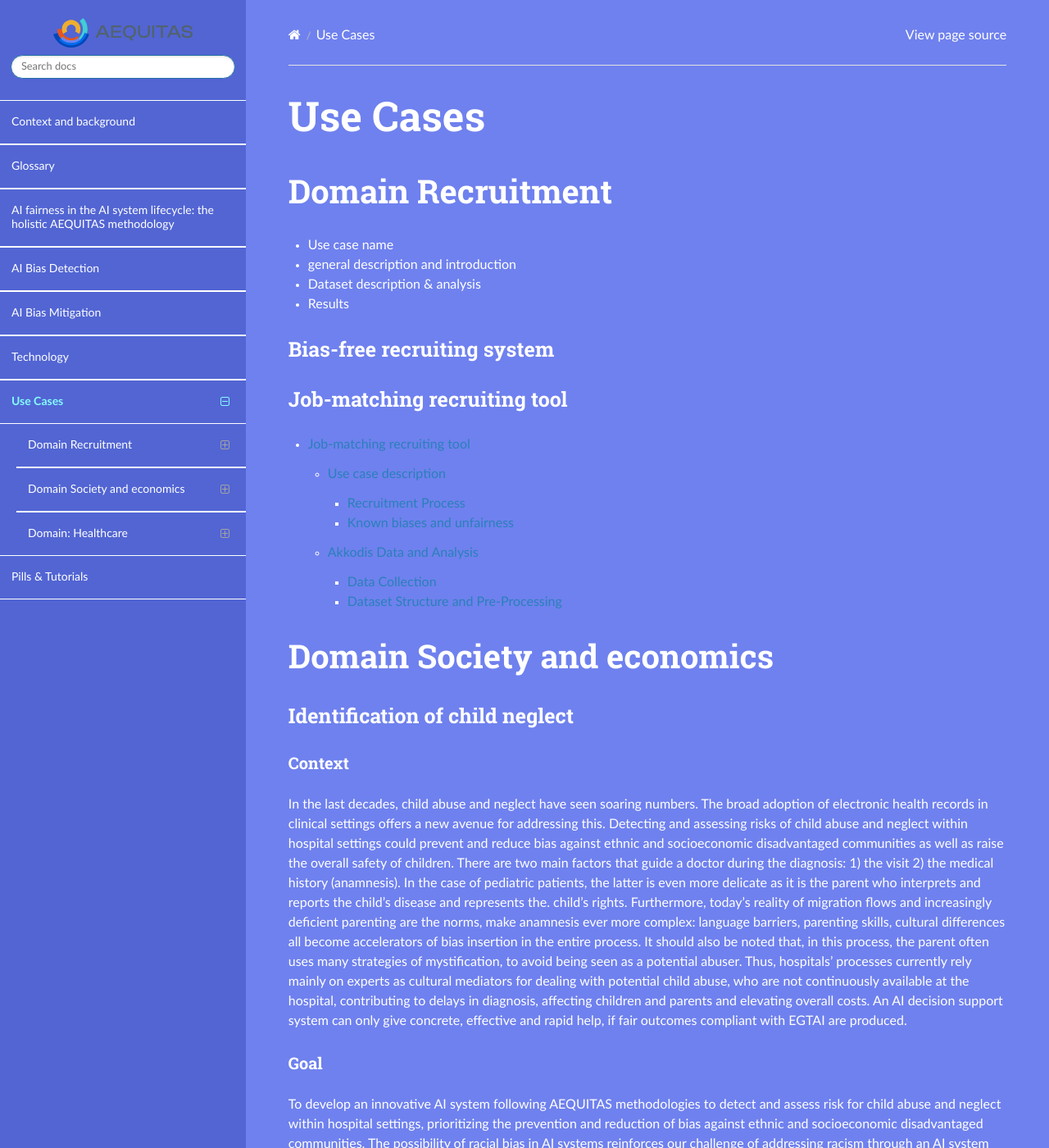
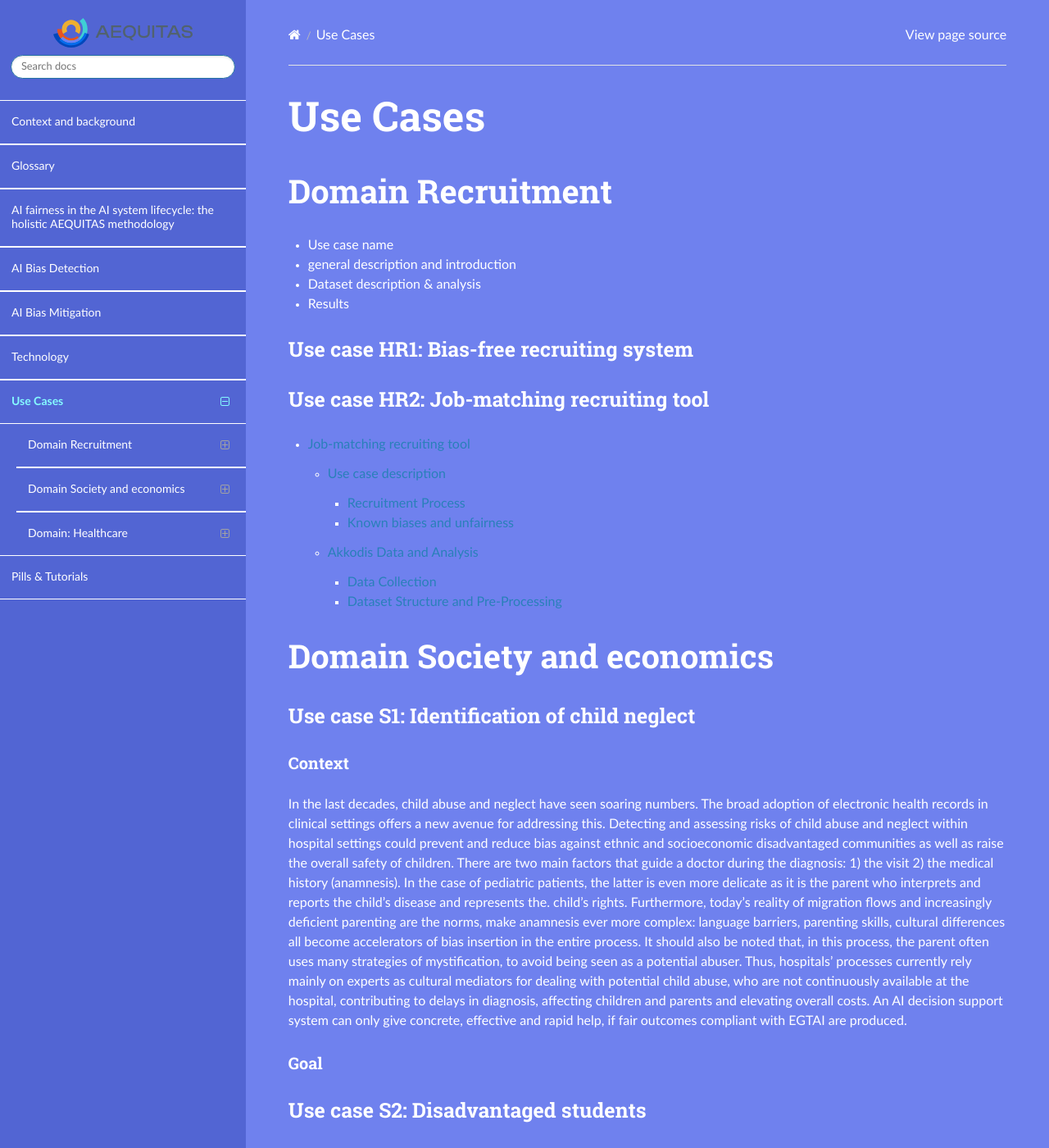
Before and after one commit to aequitas-aod/aequitas-home, a Sphinx documentation site: the page built from docs/source/usecases.rst, in a window 1280 px wide and 1400 px high. Shown: the whole window at 82% size. Built offline with Sphinx 7.4.7 and the Read the Docs theme 3.1.0, drawn with Linux system fonts in a browser that asks for light colours; some of the changed text lies outside the part shown.

Commit message:
Clarify heading labels in overview usecases file

```diff
--- a/docs/source/usecases.rst
+++ b/docs/source/usecases.rst
@@ -9,12 +9,12 @@ Domain Recruitment
 * Dataset description & analysis
 * Results
 
-Bias-free recruiting system
-===========================
+Use case HR1: Bias-free recruiting system
+=========================================
 
 
-Job-matching recruiting tool
-============================
+Use case HR2: Job-matching recruiting tool
+==========================================
 
 .. toctree::
    :maxdepth: 3
@@ -25,8 +25,8 @@ Job-matching recruiting tool
 Domain Society and economics
 ****************************
 
-Identification of child neglect
-===============================
+Use case S1: Identification of child neglect
+============================================
 
 Context
 -------
@@ -35,6 +35,8 @@ In the last decades, child abuse and neglect have seen soaring numbers. The broa
 
 Goal
 ----
+Use case S2: Disadvantaged students
+===================================
 
 To develop an innovative AI system following AEQUITAS methodologies to detect and assess risk for child abuse and neglect within hospital settings, prioritizing the prevention and reduction of bias against ethnic and socioeconomic disadvantaged communities. The possibility of racial bias in AI systems reinforces our challenge of addressing racism through an AI system and finding the optimal form of human-machine collaboration.
 .. toctree::
@@ -54,11 +56,11 @@ Domain: Healthcare
 * Dataset description & analysis
 * Results
 
-Dermatology
-===========
+Use case HC1: Dermatology
+=========================
 
-Synthetic ECG
-=============
+Use case HC2: Synthetic ECG
+===========================
 
 Context
 -------
```
